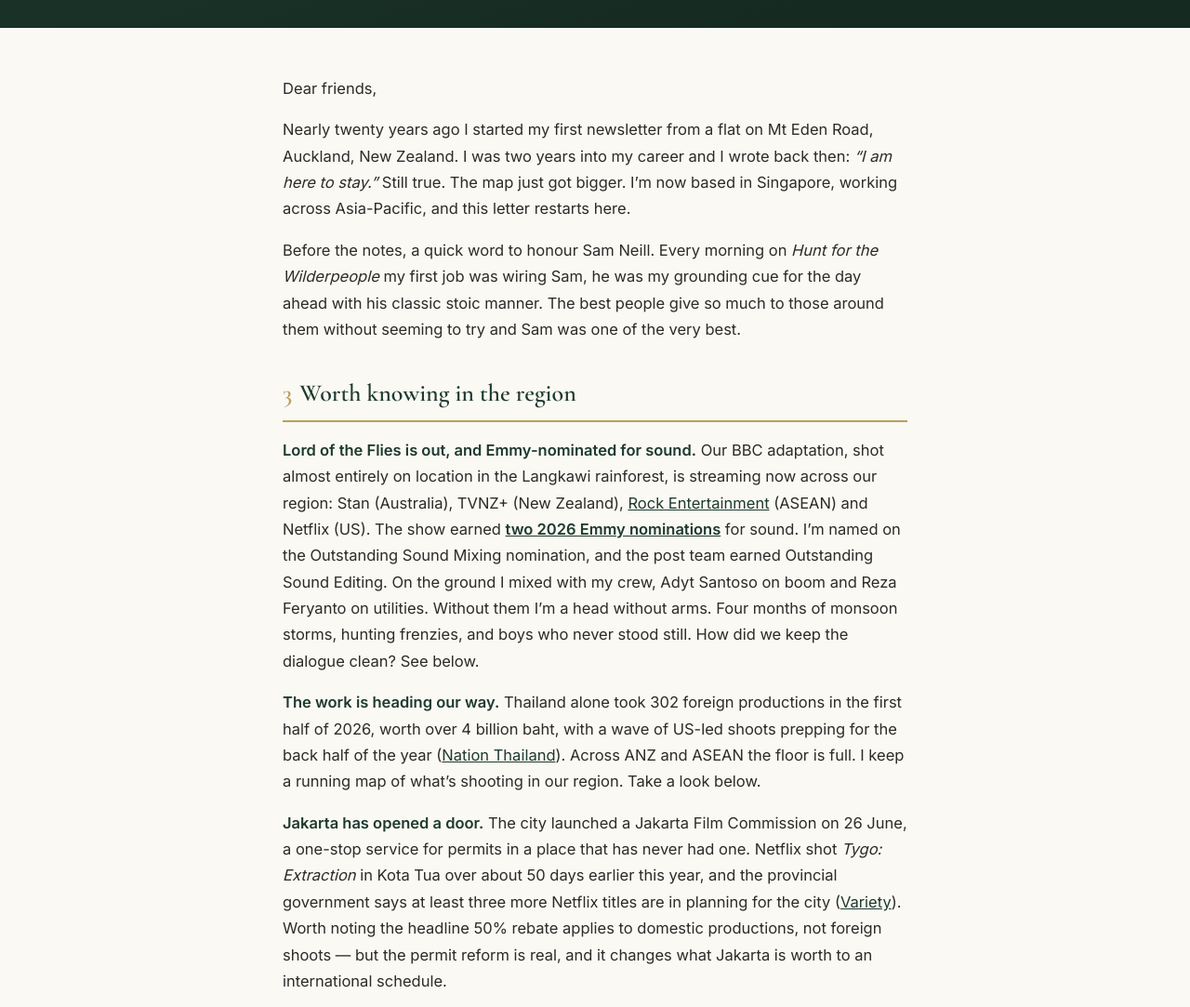
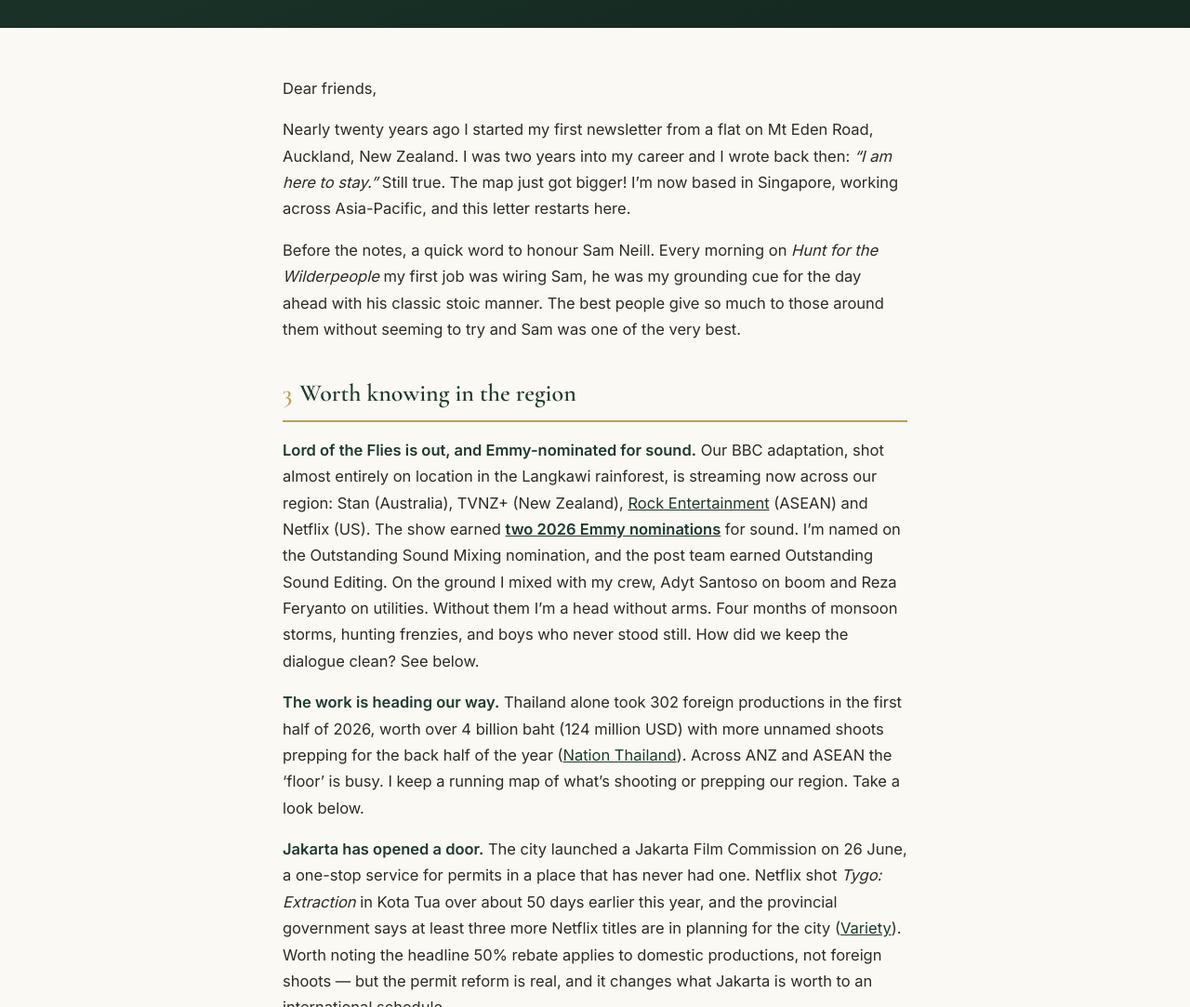
Before and after one commit to andeschurr/schurrsound, a plain HTML site: page wild-track/index.html in a window 1280 px wide. Shown: the part 520-1603 px from the top of the page at 93% size. Drawn offline with nearby package versions, Linux system fonts and the light colour scheme.

Commit message:
Small copy tweaks: exclamation, Thailand stats, floor phrasing
- "The map just got bigger" -> "...bigger!"
- Thailand paragraph: added (124 million USD), "a wave of US-led
  shoots" -> "more unnamed shoots" (more accurate, not confirmed US),
  "the floor is full" -> "the 'floor' is busy"
Applied identically across index.html, ep1.html, and ep1-email.html.

```diff
--- a/wild-track/index.html
+++ b/wild-track/index.html
@@ -112,12 +112,12 @@
 
 <article class="rd"></br></br>
   <p>Dear friends,</p>
-  <p>Nearly twenty years ago I started my first newsletter from a flat on Mt&nbsp;Eden Road, Auckland, New Zealand. I was two years into my career and I wrote back then: <em>“I am here to stay.”</em> Still true. The map just got bigger. I’m now based in Singapore, working across Asia-Pacific, and this letter restarts here.</p>
+  <p>Nearly twenty years ago I started my first newsletter from a flat on Mt&nbsp;Eden Road, Auckland, New Zealand. I was two years into my career and I wrote back then: <em>“I am here to stay.”</em> Still true. The map just got bigger! I’m now based in Singapore, working across Asia-Pacific, and this letter restarts here.</p>
   <p>Before the notes, a quick word to honour Sam Neill. Every morning on <em>Hunt for the Wilderpeople</em> my first job was wiring Sam, he was my grounding cue for the day ahead with his classic stoic manner. The best people give so much to those around them without seeming to try and Sam was one of the very best.</p>
 
   <div class="sh"><span class="n">3</span>Worth knowing in the region</div>
   <p><span class="g">Lord of the Flies is out, and Emmy-nominated for sound.</span> Our BBC adaptation, shot almost entirely on location in the Langkawi rainforest, is streaming now across our region: Stan (Australia), TVNZ+ (New Zealand), <a href="https://www.rockentertainment.com/shows/lord-of-the-flies" style="color:var(--green)">Rock Entertainment</a> (ASEAN) and Netflix (US). The show earned <a href="https://www.televisionacademy.com/shows/lord-of-the-flies" style="color:var(--green)"><strong>two 2026 Emmy nominations</strong></a> for sound. I’m named on the Outstanding Sound Mixing nomination, and the post team earned Outstanding Sound Editing. On the ground I mixed with my crew, Adyt Santoso on boom and Reza Feryanto on utilities. Without them I’m a head without arms. Four months of monsoon storms, hunting frenzies, and boys who never stood still. How did we keep the dialogue clean? See below.</p>
-  <p><span class="g">The work is heading our way.</span> Thailand alone took 302 foreign productions in the first half of 2026, worth over 4 billion baht, with a wave of US-led shoots prepping for the back half of the year (<a href="https://www.nationthailand.com/business/economy/40068179" style="color:var(--green)">Nation Thailand</a>). Across ANZ and ASEAN the floor is full. I keep a running map of what’s shooting in our region. Take a look below.</p>
+  <p><span class="g">The work is heading our way.</span> Thailand alone took 302 foreign productions in the first half of 2026, worth over 4 billion baht (124 million USD) with more unnamed shoots prepping for the back half of the year (<a href="https://www.nationthailand.com/business/economy/40068179" style="color:var(--green)">Nation Thailand</a>). Across ANZ and ASEAN the ‘floor’ is busy. I keep a running map of what’s shooting or prepping our region. Take a look below.</p>
   <p><span class="g">Jakarta has opened a door.</span> The city launched a Jakarta Film Commission on 26 June, a one-stop service for permits in a place that has never had one. Netflix shot <em>Tygo: Extraction</em> in Kota Tua over about 50 days earlier this year, and the provincial government says at least three more Netflix titles are in planning for the city (<a href="https://variety.com/2026/film/news/jakarta-tax-rebate-film-incentives-netflix-apos-2026-1236784812/" style="color:var(--green)">Variety</a>). Worth noting the headline 50% rebate applies to domestic productions, not foreign shoots — but the permit reform is real, and it changes what Jakarta is worth to an international schedule.</p>
   <p><span class="g">Melbourne and Sydney, in person.</span> I spent a week on the ground this month reconnecting with the Aussie scene: producers, directors, the rental floor. Australia and New Zealand, you’ll be seeing more of me. I’m on the ground more in both countries now.</p>
 
```
Also changed, not shown: wild-track/ep1-email.html (+2 -2 lines), wild-track/ep1.html (+2 -2 lines).
